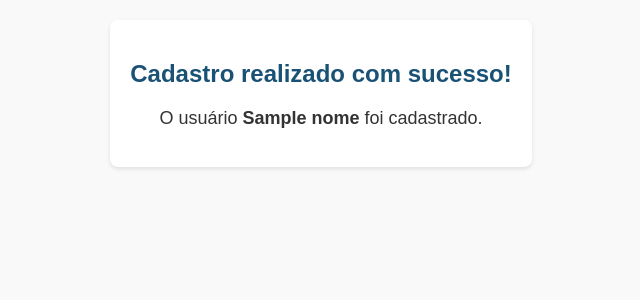
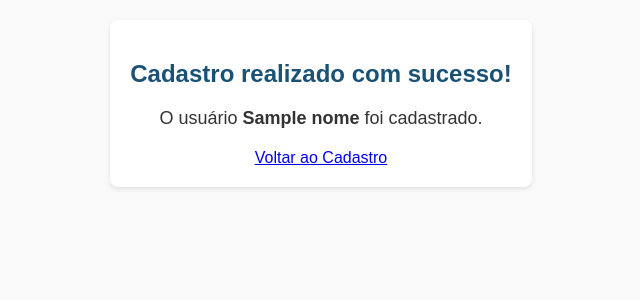
Before and after one commit to projetopi01/projeto-pi-02, a Flask app: template backend/templates/success_page.html in a window 1280 px wide. Shown: the top 300 px of the page, without its empty margins (319-959 px from the left). Run offline with Flask 3, Linux system fonts and the light colour scheme; the template is opened without the code that fills it: most values are stand-ins (such as "Sample title", 1, 10 or a date in 2020).

Commit message:
Update success_page.html

```diff
--- a/backend/templates/success_page.html
+++ b/backend/templates/success_page.html
@@ -46,6 +46,9 @@
         <div class="success-message">
             <h2 class="success-title">Cadastro realizado com sucesso!</h2>
             <p class="success-text">O usuário <strong>{{ nome }}</strong> foi cadastrado.</p>
+            <div style="text-align: center; margin-top: 20px;">
+    <a href="/cadastro" class="btn-voltar">Voltar ao Cadastro</a>
+</div>
         </div>
     </div>
 </body>
```
